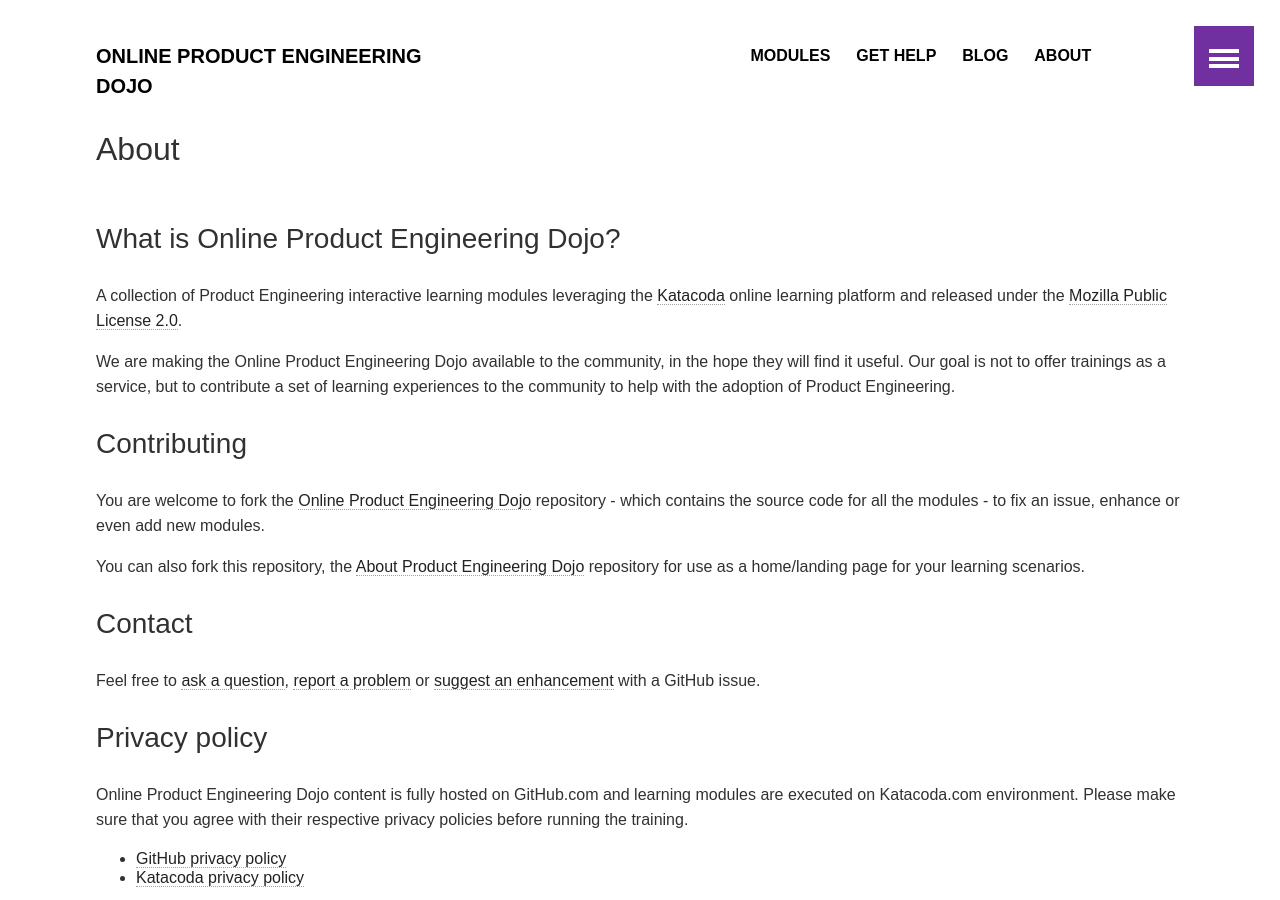
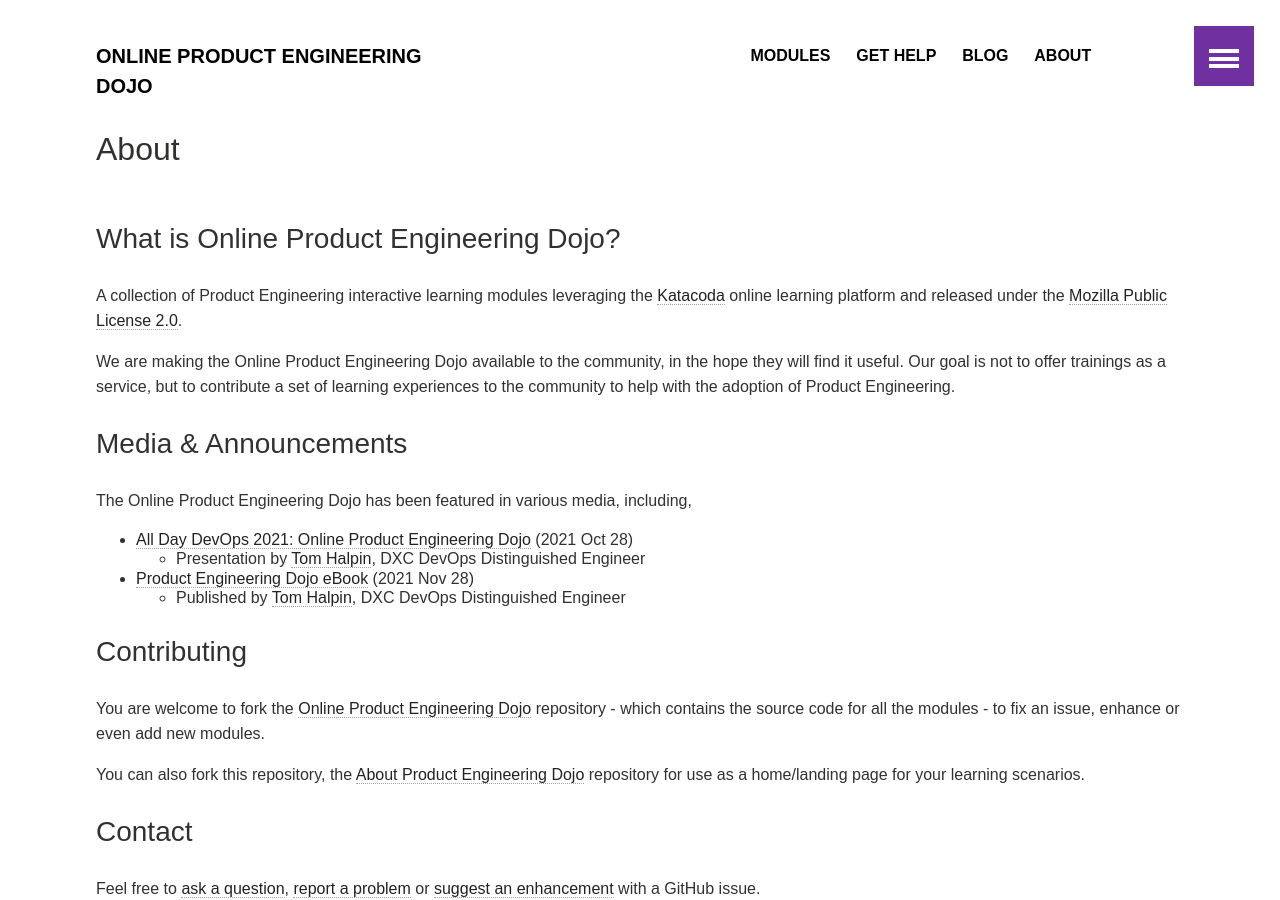
Before and after one commit to dxc-technology/about-pe-dojo, a Jekyll site: the page built from about/index.md, in a window 1280 px wide and 900 px high. Built offline with Jekyll 4.4.1, drawn with Linux system fonts in a browser that asks for light colours.

Commit message:
Added Media & Announcements section to About page
* Added Media & Announcements section to About page

* Update .wordlist.txt

* Update .wordlist.txt

```diff
--- a/about/index.md
+++ b/about/index.md
@@ -19,6 +19,15 @@ A collection of Product Engineering interactive learning modules leveraging the
 
 We are making the Online Product Engineering Dojo available to the community, in the hope
 they will find it useful. Our goal is not to offer trainings as a service, but to contribute a set of learning experiences to the community to help with the adoption of Product Engineering.
+
+## Media & Announcements
+
+The Online Product Engineering Dojo has been featured in various media, including,
+
+* [All Day DevOps 2021: Online Product Engineering Dojo](https://play.vidyard.com/DjYc8WbLRyMbj4yEWLMTNP?) (2021 Oct 28)
+  * Presentation by [Tom Halpin](https://github.com/tom-halpin), DXC DevOps Distinguished Engineer
+* [Product Engineering Dojo eBook](https://github.com/dxc-technology/ebook-pe-dojo) (2021 Nov 28)
+  * Published by [Tom Halpin](https://github.com/tom-halpin), DXC DevOps Distinguished Engineer
 
 ## Contributing
 
```
Also changed, not shown: .wordlist.txt.
